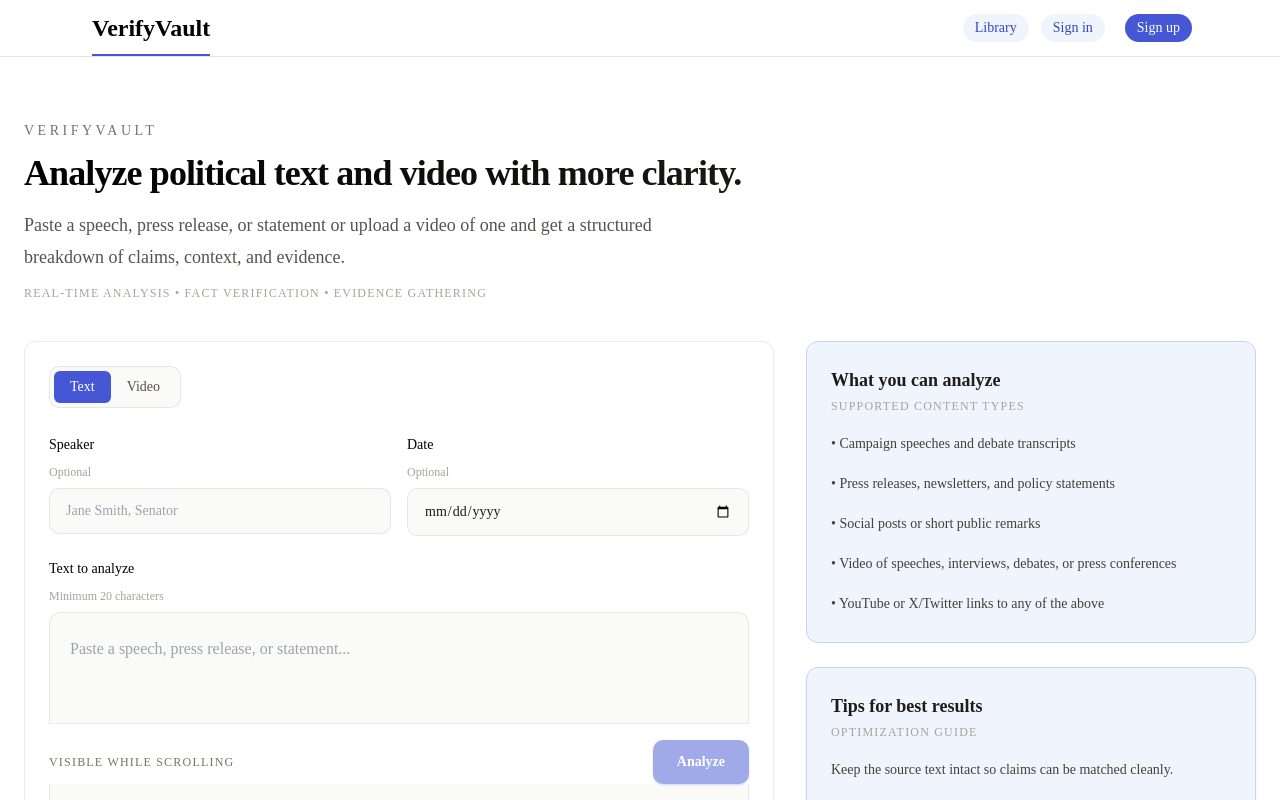
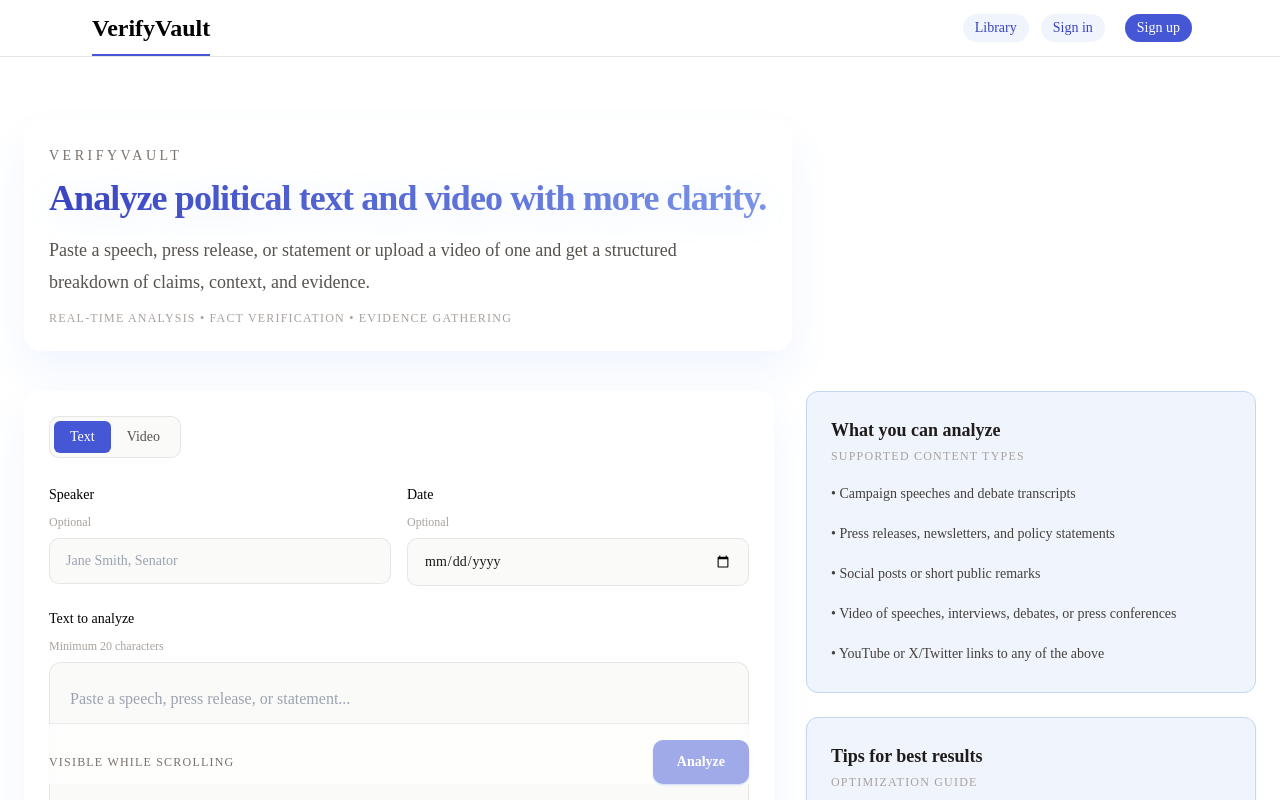
Before and after one commit to mbshiau/VerifyVault, a Next.js app in the folder web/: page / in a window 1280 px wide. Shown: the top 800 px of the page. Built offline with nearby package versions, Linux system fonts and the light colour scheme; no server answers.

Commit message:
home and my analyses ui

```diff
--- a/web/app/dashboard/page.tsx
+++ b/web/app/dashboard/page.tsx
@@ -69,12 +69,13 @@
 
   return (
     <main className="mx-auto max-w-4xl px-6 py-8">
+      <div className="rounded-2xl bg-white/30 backdrop-blur-sm border border-white/10 p-6 shadow-[0_20px_40px_rgba(59,130,246,0.08)]">
       <header className="flex items-center justify-between">
         <div>
-          <h1 className="text-2xl font-semibold">My Analyses</h1>
+          <h1 className="text-2xl font-semibold text-transparent bg-clip-text bg-gradient-to-r from-blueberry-700 to-blueberry-400 drop-shadow-[0_6px_16px_rgba(59,130,246,0.12)]">My Analyses</h1>
           <p className="mt-0 text-xs text-stone-400 micro-text">Saved and in-progress analyses, plus your bookmarked library items</p>
         </div>
-        <Link href="/" className="rounded-md bg-blueberry-600 px-4 py-2 text-sm font-medium text-white hover:bg-blueberry-700">
+        <Link href="/" className="rounded-md bg-blueberry-600 px-4 py-2 text-sm font-medium text-white hover:bg-blueberry-700 shadow-sm shadow-blueberry-300">
           New Analysis
         </Link>
       </header>
@@ -83,7 +84,7 @@
         value={query}
         onChange={(e) => setQuery(e.target.value)}
         placeholder="Search by title..."
-        className="mt-4 w-full rounded-md border divider-light bg-white p-3 text-sm text-stone-900 focus:border-blueberry-600 focus:outline-none"
+              className="mt-4 w-full rounded-md border border-white/10 bg-white/60 backdrop-blur-sm p-3 text-sm text-stone-900 focus:border-blueberry-600 focus:outline-none"
       />
 
       {isLoading && <p className="mt-8 text-sm text-stone-600">Loading…</p>}
@@ -95,7 +96,7 @@
         </p>
       )}
 
-      <ul className="mt-6 divide-y divider-light overflow-hidden rounded-lg border divider-light bg-white">
+      <ul className="mt-6 divide-y divider-light overflow-hidden rounded-2xl border border-white/10 bg-white/60 shadow-[0_20px_40px_rgba(59,130,246,0.08)]">
         {filtered.map((item) => (
           <li key={item.id} className="flex items-center justify-between gap-3 px-3 py-2">
             <div className="min-w-0 flex-1">
@@ -182,7 +183,7 @@
           <p className="mt-4 text-sm text-neutral-500">You haven't bookmarked anything yet.</p>
         )}
         {!bookmarksLoading && !bookmarksError && bookmarks && bookmarks.length > 0 && (
-          <ul className="mt-4 divide-y divide-neutral-200 overflow-hidden rounded-lg border border-neutral-200 bg-white">
+          <ul className="mt-4 divide-y divide-neutral-200 overflow-hidden rounded-2xl border border-white/10 bg-white/60 shadow-[0_20px_40px_rgba(59,130,246,0.08)]">
             {bookmarks.map((item) => (
               <li key={item.id} className="flex items-center justify-between gap-4 px-4 py-3">
                 <div className="min-w-0 flex-1">
@@ -203,6 +204,7 @@
           </ul>
         )}
       </section>
+      </div>
 
       <ShareDialog
         open={sharingItem !== null}
--- a/web/app/page.tsx
+++ b/web/app/page.tsx
@@ -108,9 +108,9 @@
 
   return (
     <main className="mx-auto max-w-7xl px-6 py-12 lg:py-16">
-      <div className="max-w-3xl">
+      <div className="max-w-3xl p-6 rounded-2xl bg-white/30 backdrop-blur-sm shadow-[0_20px_40px_rgba(59,130,246,0.08)] border border-white/10">
         <p className="text-sm uppercase tracking-[0.25em] text-stone-500 font-medium">VerifyVault</p>
-        <h1 className="mt-3 text-4xl font-semibold tracking-tight">
+        <h1 className="mt-3 text-4xl font-semibold tracking-tight text-transparent bg-clip-text bg-gradient-to-r from-blueberry-700 to-blueberry-400 drop-shadow-[0_6px_16px_rgba(59,130,246,0.12)]">
           Analyze political text and video with more clarity.
         </h1>
         <p className="mt-4 max-w-2xl text-lg leading-8 text-stone-600">
@@ -123,7 +123,7 @@
       <div className="mt-10 grid gap-8 lg:grid-cols-[minmax(0,1.25fr)_minmax(320px,0.75fr)]">
         <form
           onSubmit={onSubmit}
-          className="rounded-lg border divider-light bg-white p-6 shadow-sm shadow-stone-100"
+          className="rounded-2xl border border-white/10 bg-white/60 backdrop-blur-sm p-6 shadow-[0_20px_40px_rgba(59,130,246,0.08)]"
         >
           <div className="mb-6 inline-flex rounded-md border divider-light bg-stone-50 p-1 text-sm font-medium">
             <button
@@ -295,7 +295,7 @@
             )}
           </div>
 
-          <div className="sticky bottom-4 z-20 mt-6 border-t divider-light bg-white pt-4">
+          <div className="sticky bottom-4 z-20 mt-6 border-t divider-light bg-white/70 backdrop-blur-sm pt-4">
             <div className="flex items-center justify-between gap-4">
               <p className="text-xs text-stone-500 micro-text">Visible while scrolling</p>
               <button
```
